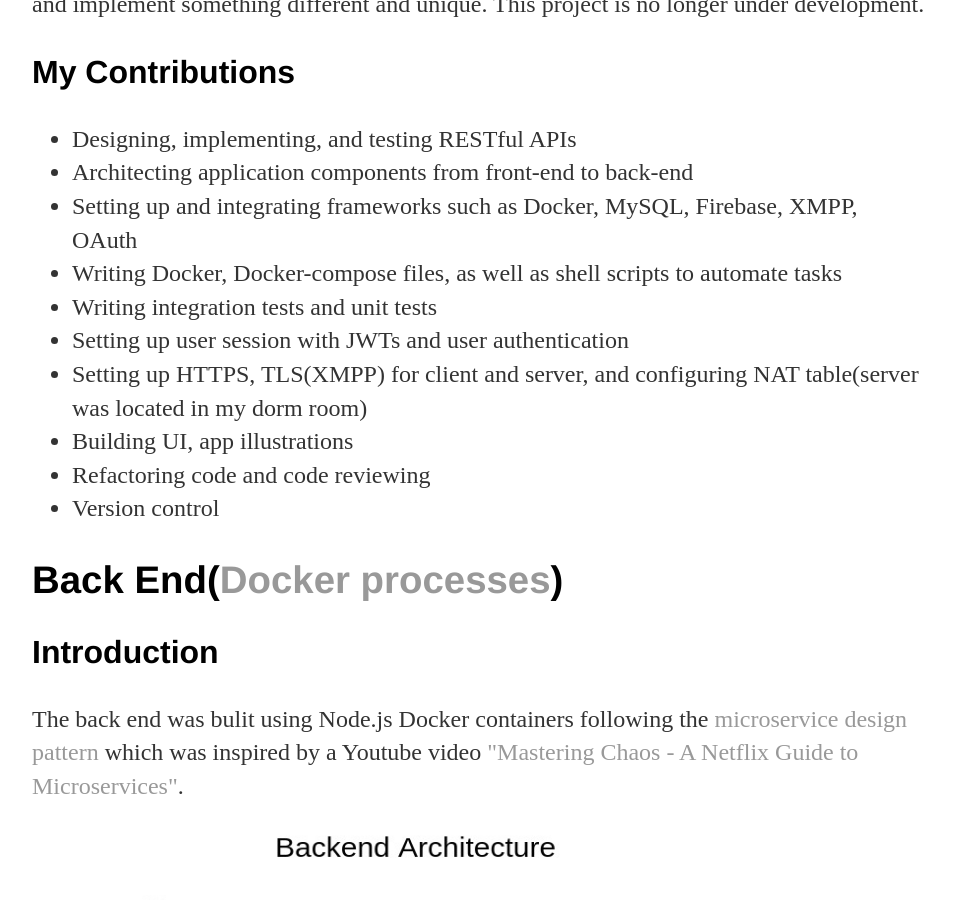
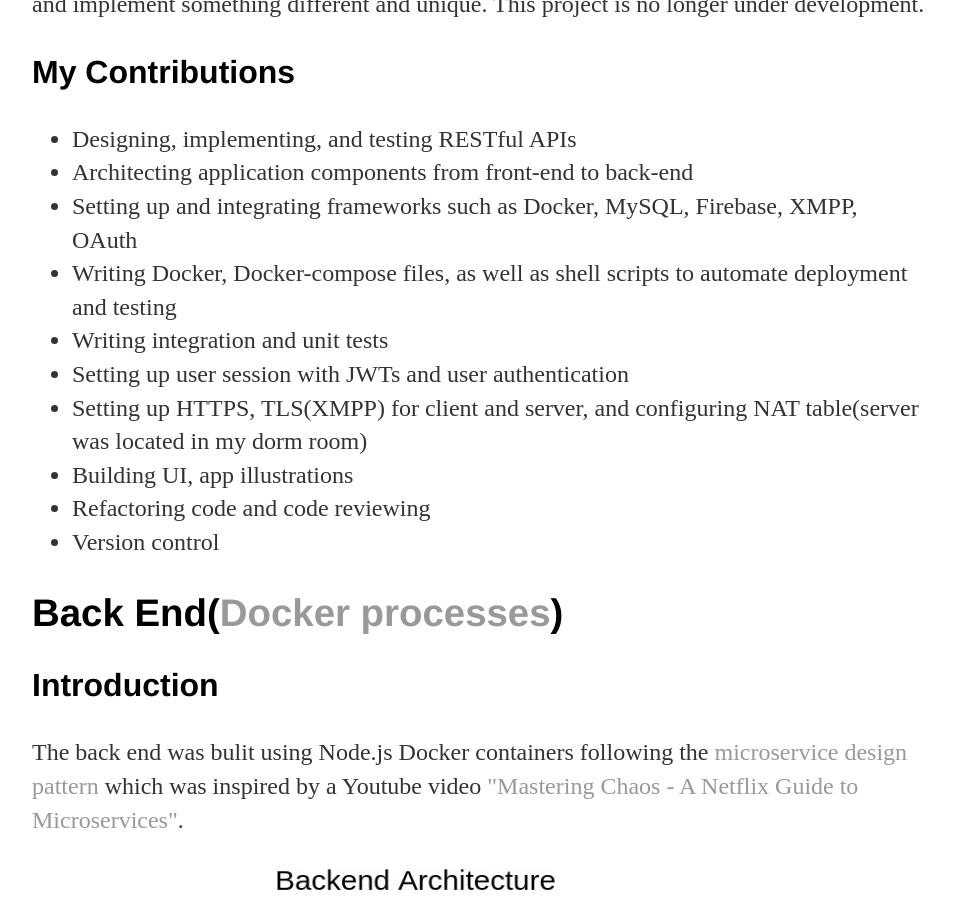
Before and after one commit to jcho7022/jcho7022.github.io, a Jekyll site: the page built from projects/float/index.html, in a window 1280 px wide and 900 px high, scrolled down 2330 px. Shown: the whole window, without its empty margins (160-1114 px from the left). Built offline with Jekyll 4.4.1, drawn with Linux system fonts in a browser that asks for light colours.

Commit message:
Update index.html

```diff
--- a/projects/float/index.html
+++ b/projects/float/index.html
@@ -51,8 +51,8 @@ title: "Float: Map Oriented Virtual Shop Application"
         <li>Designing, implementing, and testing RESTful APIs</li>
         <li>Architecting application components from front-end to back-end</li>
 	<li>Setting up and integrating frameworks such as Docker, MySQL, Firebase, XMPP, OAuth</li>
-	<li>Writing Docker, Docker-compose files, as well as shell scripts to automate tasks</li>
-	<li>Writing integration tests and unit tests</li>
+	<li>Writing Docker, Docker-compose files, as well as shell scripts to automate deployment and testing</li>
+	<li>Writing integration and unit tests</li>
 	<li>Setting up user session with JWTs and user authentication</li>
 	<li>Setting up HTTPS, TLS(XMPP) for client and server, and configuring NAT table(server was located in my dorm room)</li>
 	<li>Building UI, app illustrations</li>
```
